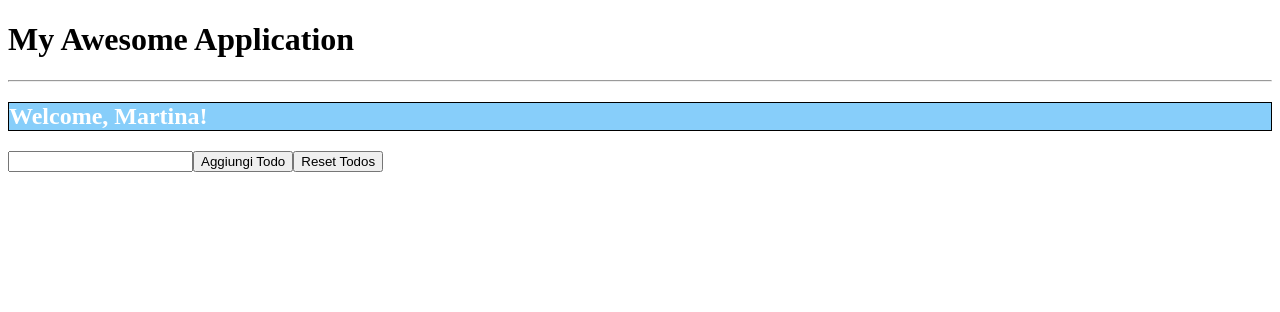
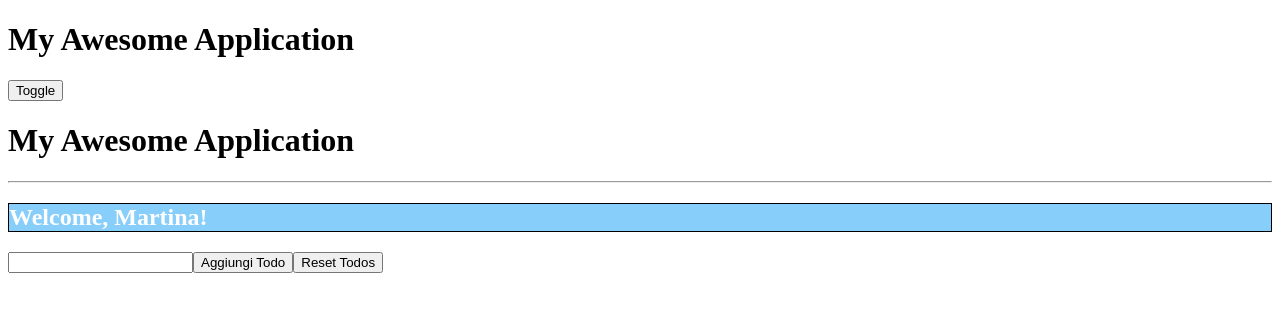
Before and after one commit to martinamancuso/learning_react, a React (Vite) app in the folder react/: page / in a window 1280 px wide. Shown: the top 312 px of the page. Built offline with nearby package versions, Linux system fonts and the light colour scheme.

Commit message:
composition concept and components

```diff
--- a/react/src/components/App.jsx
+++ b/react/src/components/App.jsx
@@ -1,14 +1,15 @@
 import { Welcome } from "./Welcome";
 import { TodoList } from "./TodoList";
+import { Container } from "./Container";
 
 export function App() {
   return (
-    <div>
+    <Container title={<h1>My Awesome Application</h1>}>
       <h1>My Awesome Application</h1>
       <hr />
       <Welcome name="Martina" />
       <TodoList />
-    </div>
+    </Container>
   );
 }
 
--- /dev/null
+++ b/react/src/components/Container.jsx
@@ -0,0 +1,23 @@
+import { useState } from "react";
+
+export function Container({ title, children }) {
+
+  // Container 'comprimibile': il contenitore può mostrare o nascondere il suo contenuto, a seconda del valore di una variabile di stato
+  const [collapsed, setCollapsed] = useState(false);
+
+  // Implemento il gestore di eventi "handleToggleCollapse"
+  function handleToggleCollpase() {
+    // Imposto il valore della variabile di stato, negando il suo valore corrente: se è 'false', mi restituirà 'true' e viceversa
+    setCollapsed((t) => !t);
+  }
+
+  return (
+    <div className="app">
+      <div className="app-title">
+        {title} <button onClick={handleToggleCollpase}>Toggle</button>
+      </div>
+      {/* {!collapsed && <div className="app-content">{children}</div>} */}
+      <div className={!collapsed ? 'app-content' : 'app-content-hidden'}>{children}</div>
+    </div>
+  );
+}
--- a/react/src/index.css
+++ b/react/src/index.css
@@ -3,3 +3,7 @@
   color: white;
   border: 1px solid black;
 }
+
+.app-content-hidden{
+  display: none;
+}
```
Also changed, not shown: react/src/concepts/composition.md (added, +16 -0 lines).
